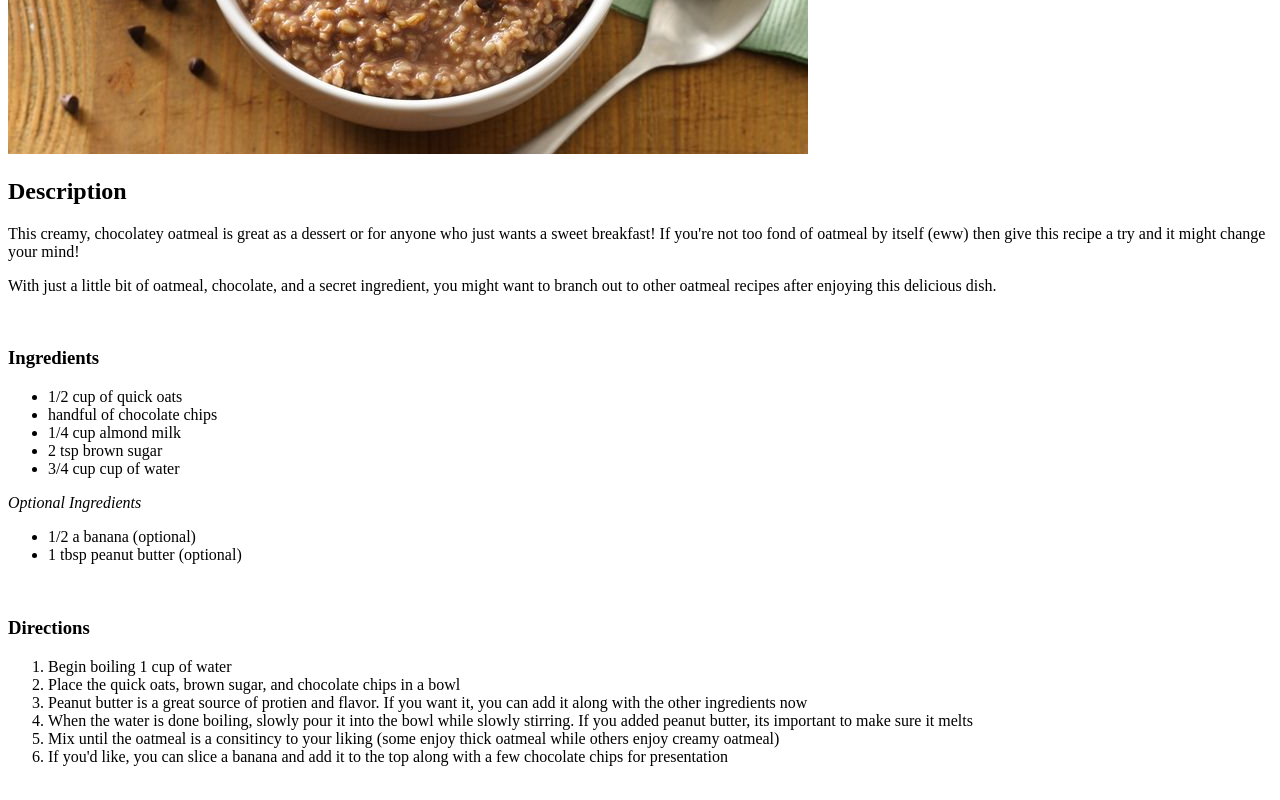
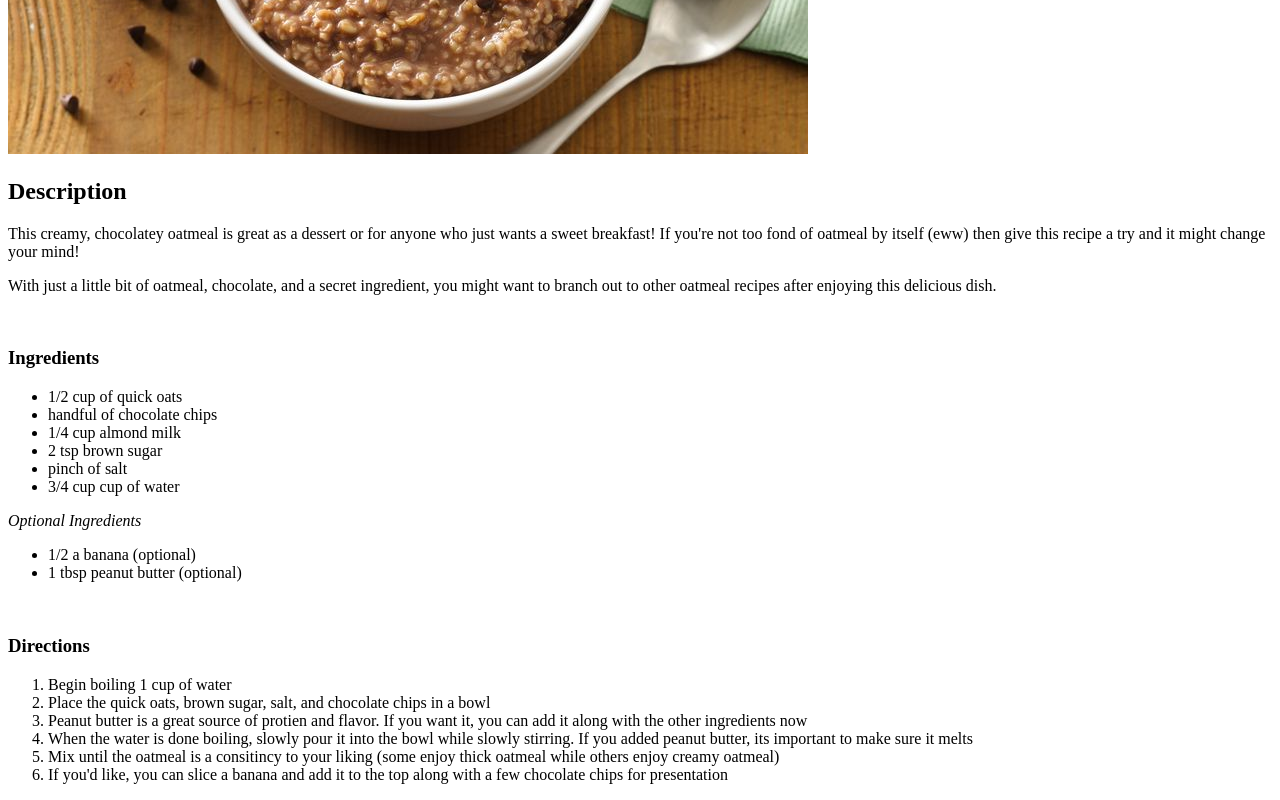
Before and after one commit to JonathanRMartinezHernandez/odin-recipes, a plain HTML site: page recipes/choco-oats.html in a window 1280 px wide. Shown: the part 394-1194 px from the top of the page. Drawn offline with Linux system fonts and the light colour scheme.

Commit message:
Add salt to choco oats

```diff
--- a/recipes/choco-oats.html
+++ b/recipes/choco-oats.html
@@ -21,6 +21,7 @@
         <li>handful of chocolate chips</li>
         <li>1/4 cup almond milk</li>
         <li>2 tsp brown sugar</li>
+        <li>pinch of salt</li>
         <li>3/4 cup cup of water</li>
     </ul>
 
@@ -34,7 +35,7 @@
     <h3>Directions</h3>
     <ol>
         <li>Begin boiling 1 cup of water</li>
-        <li>Place the quick oats, brown sugar, and chocolate chips in a bowl</li>
+        <li>Place the quick oats, brown sugar, salt, and chocolate chips in a bowl</li>
         <li>Peanut butter is a great source of protien and flavor. If you want it, you can add it along with the other ingredients now</li>
         <li>When the water is done boiling, slowly pour it into the bowl while slowly stirring. If you added peanut butter, its important to make sure it melts</li>
         <li>Mix until the oatmeal is a consitincy to your liking (some enjoy thick oatmeal while others enjoy creamy oatmeal)</li>
```
